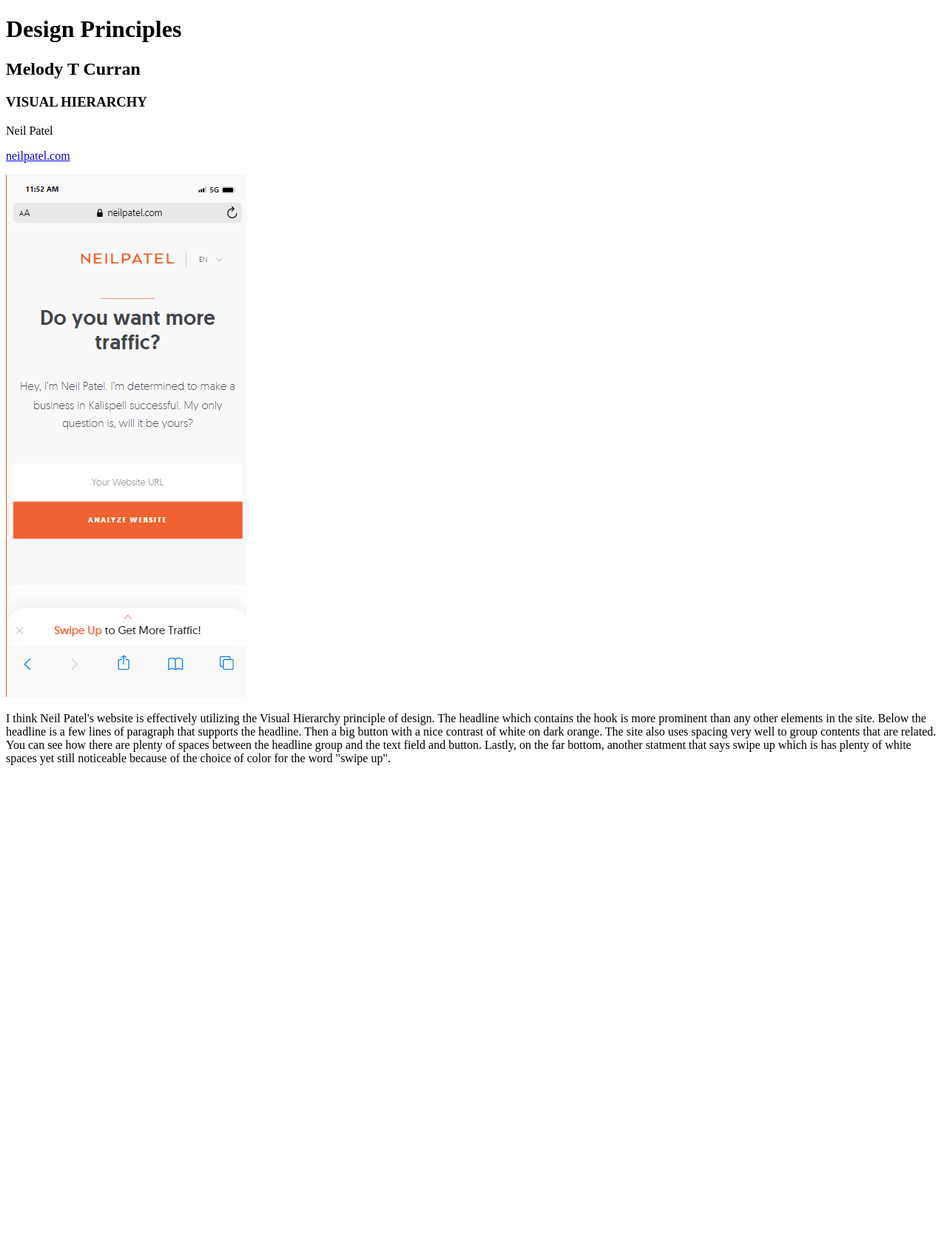
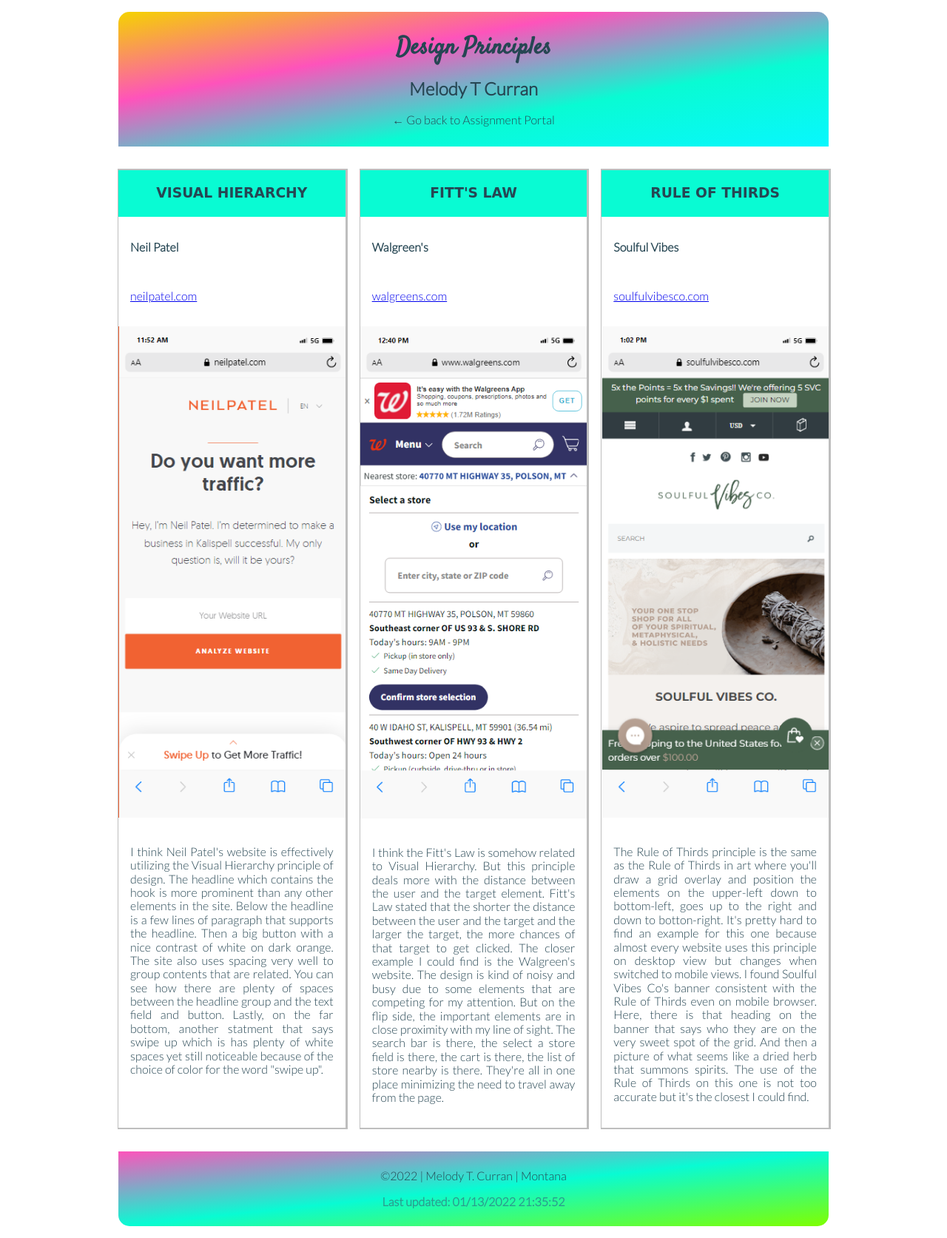
Before and after one commit to melodycurran/wdd230, a plain HTML site: page lesson2/design-principles.html in a window 1280 px wide. Shown: the whole page at 74% size. Before the commit the page ends 1050 px from the top, so only its background shows below. Drawn offline with Linux system fonts and the light colour scheme; a web font is replaced by a local one.

Commit message:
Added new page, folder, js and css

```diff
--- /dev/null
+++ b/lesson2/css/styles.css
@@ -0,0 +1,74 @@
+body {
+    color: #264653;
+}
+#content {
+    max-width: 960px;
+    margin: 0 auto;
+    padding: 1em;
+}
+img {
+    max-width: 100%;
+}
+main {
+    display: grid;
+    grid-template-columns: 1fr 1fr 1fr;
+    grid-gap: 20px;
+    text-align: justify;
+    padding-top: 2em;
+    padding-bottom: 2em;
+}
+.visual-hierarchy {
+    grid-column: 1 / 2;
+    box-shadow: 1px 0 0 2px #BEBEBE;
+}
+.fitts-law {
+    grid-column: 2 / 3;
+    box-shadow: 1px 0 0 2px #BEBEBE;
+}
+.rule-of-thirds {
+    grid-column: 3 / 4;
+    box-shadow: 1px 0 0 2px #BEBEBE;
+}
+header {
+    background-color: #E9C46A;
+    background-image: linear-gradient(to bottom right, #F5D300, #FE53BB, #09FBD3, #08F7FE);
+    text-align: center;
+    padding: 10px;
+    border-radius: 15px 15px 0 0;
+}
+h1 {
+    font-family: 'Satisfy', cursive;
+}
+h2, p {
+    font-family: 'Lato', sans-serif;
+}
+main p {
+    padding: 1em;
+}
+footer {
+    background-color: #E9C46A;
+    background-image: linear-gradient(to bottom right, #FE53BB, #09FBD3, #7fff00);
+    border-radius: 0 0 15px 15px;
+    text-align: center;
+    padding: .5em;
+}
+.update-text {
+    color: #2A9D8F;
+    font-weight: bold;
+}
+.principles {
+    background-color: #09FBD3;
+    text-align: center;
+    padding: 2px;
+    font-family: 'Luxurious Roman', cursive;
+}
+.principles + p {
+    font-weight: bold;
+}
+header a:link {
+    text-decoration: None;
+    color: #264653;
+}
+header a:hover {
+    color: gray;
+}
--- a/lesson2/design-principles.html
+++ b/lesson2/design-principles.html
@@ -5,21 +5,29 @@
     <meta http-equiv="X-UA-Compatible" content="IE=edge">
     <meta name="description" content="Assignment Portal created by Melody Curran. For Web Frontend Development Class at Brigham Young University- Idaho">
     <meta name="viewport" content="width=device-width, initial-scale=1.0">
+    <link rel="preconnect" href="https://fonts.googleapis.com">
+    <link rel="preconnect" href="https://fonts.gstatic.com" crossorigin>
+    <link href="https://fonts.googleapis.com/css2?family=Lato:wght@300&family=Luxurious+Roman&family=Satisfy&display=swap" rel="stylesheet">
+    <link rel="stylesheet" href="css/normalize.css">
+    <link rel="stylesheet" href="css\styles.css">
     <title>Design Principles</title>
 </head>
 <body>
-
+    <div id="content">
         <header>
             <h1>Design Principles</h1>
             <h2>Melody T Curran</h2>
+            <p><a href="../index.html">← Go back to Assignment Portal</a></p>
         </header>
 
         <main>
-        <div>
+            <div class="visual-hierarchy">
+                <div class="principles">
                     <h3>VISUAL HIERARCHY</h3>
+                </div>
                 <p>Neil Patel</p>
-            <a href="https://neilpatel.com/">neilpatel.com</a>
-            <p><img src="image\neilpatel-screenshot.png"></p>
+                <p><a href="https://neilpatel.com/">neilpatel.com</a></p>
+                <img src="image\neilpatel-screenshot.png">
                 <p>
                     I think Neil Patel's website is effectively utilizing the Visual Hierarchy principle of design.
                     The headline which contains the hook is more prominent than any other elements in the site. Below
@@ -30,7 +38,51 @@
                     yet still noticeable because of the choice of color for the word "swipe up".
                 </p>
             </div>
+
+            <div class="fitts-law">
+                <div class="principles">
+                    <h3>FITT'S LAW</h3>
+                </div>
+                <p>Walgreen's</p>
+                <p><a href="https://www.walgreens.com/">walgreens.com</a></p>
+                <img src="image\walgreens-screenshot.png">
+                <p>
+                    I think the Fitt's Law is somehow related to Visual Hierarchy. But this principle deals more with the distance
+                    between the user and the target element. Fitt's Law stated that the shorter the distance between the user and the
+                    target and the larger the target, the more chances of that target to get clicked. The closer example I could find
+                    is the Walgreen's website. The design is kind of noisy and busy due to some elements that are competing for my
+                    attention. But on the flip side, the important elements are in close proximity with my line of sight. The search bar
+                    is there, the select a store field is there, the cart is there, the list of store nearby is there. They're all in one
+                    place minimizing the need to travel away from the page.
+                </p>
+            </div>
+
+            <div class="rule-of-thirds">
+                <div class="principles">
+                    <h3>RULE OF THIRDS</h3>
+                </div>
+                <p>Soulful Vibes</p>
+                <p><a href="https://soulfulvibesco.com/">soulfulvibesco.com</a></p>
+                <img src="image\soulfulvibe-screenshot.png">
+                <p>
+                    The Rule of Thirds principle is the same as the Rule of Thirds in art where you'll draw a grid overlay and position
+                    the elements on the upper-left down to bottom-left, goes up to the right and down to botton-right. It's pretty hard
+                    to find an example for this one because almost every website uses this principle on desktop view but changes when switched to
+                    mobile views. I found Soulful Vibes Co's banner consistent with the Rule of Thirds even on mobile browser. Here, there is
+                    that heading on the banner that says who they are on the very sweet spot of the grid. And then a picture of what seems like
+                    a dried herb that summons spirits. The use of the Rule of Thirds on this one is not too accurate but it's the closest I could find.
+                </p>
+            </div>
         </main>
+
+        <footer>
+            <div id="footer-box">
+                <p>&copy;<span id="currentYear"></span> | Melody T. Curran | Montana</p>
+                <p class="update-text">Last updated: <span id="currentDateAndTime"></span></p>
+                <script src="js\current-date-and-time.js"></script>
+            </div>
+        </footer>
+    </div>
 
 </body>
 </html>
--- /dev/null
+++ b/lesson2/js/current-date-and-time.js
@@ -0,0 +1,6 @@
+
+    let d = new Date();
+
+    let newUpdate = document.getElementById('footer-box');
+    newUpdate.querySelector('#currentYear').innerHTML = d.getFullYear();
+    newUpdate.querySelector('#currentDateAndTime').innerHTML = document.lastModified;
```
Also changed, not shown: index.html (+1 -1 lines), lesson2/css/normalize.css (added), lesson2/image/soulfulvibe-screenshot.png (added), lesson2/image/walgreens-screenshot.png (added). Lines whose indentation alone changed are shown as unchanged.
